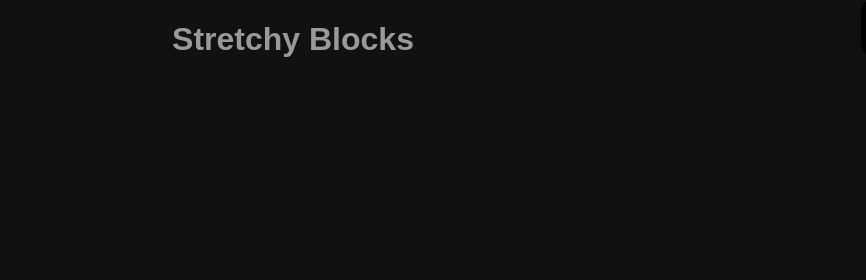
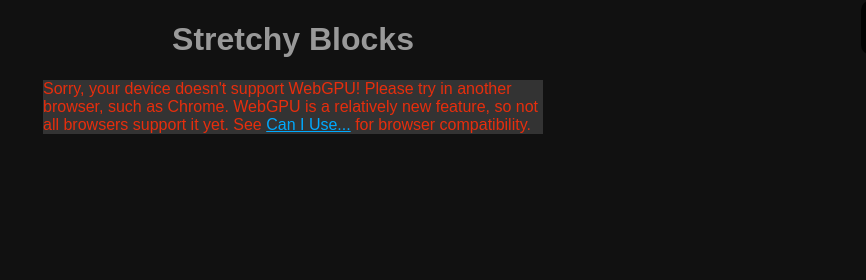
Before and after one commit to ptrgags/stretchy-blocks, a website with bundled scripts: page src/index.html in a window 1280 px wide. Shown: the top 280 px of the page, 347-1213 px from the left. Built offline with nearby package versions, Linux system fonts and the light colour scheme.

Commit message:
Make a warning when WebGPU is not available

```diff
--- a/src/index.html
+++ b/src/index.html
@@ -40,18 +40,35 @@
         .gh-icon img {
             width: 32px;
         }
+
+        #compatibility-warning {
+            display: none;
+            width: 500px;
+            color: #e72e0d;
+            background-color: #333333;
+        }
+
+        a {
+            color: #00aaff;
+        }
+
         </style>
     </head>
     <body>
+
         <div class="gh-icon">
             <a href="https://github.com/ptrgags/stretchy-blocks"><img alt="GitHub icon that links to the project repo" src="./assets/github-mark-white.svg" /></a>
         </div>
         <div class="container">
             <h1>Stretchy Blocks</h1>
+            <div id="compatibility-warning">
+                Sorry, your device doesn't support WebGPU! Please try in another browser, such as Chrome.
+                WebGPU is a relatively new feature, so not all browsers support it yet.
+                See <a href="https://caniuse.com/webgpu">Can I Use...</a> for browser compatibility.
+            </div>
             <canvas id="webgpu-canvas" width="500", height="700"></canvas>
             <div class="description">
             <p>
-
                 This is a learning project to get familiar with the basics of
                 WebGPU, as well as more practice with TypeScript.
             <p>
--- a/src/index.ts
+++ b/src/index.ts
@@ -1,9 +1,11 @@
 import { RenderPipeline } from "./render_pipeline.js";
 
 async function get_device(): Promise<GPUDevice> {
-    const adapter = await navigator.gpu.requestAdapter();
+    const adapter = await navigator.gpu?.requestAdapter();
     if (!adapter) {
-        throw new Error("Your browser doesn't support WebGPU :(");
+        const warning = document.getElementById("compatibility-warning") as HTMLElement;
+        warning.style.display = 'block';
+        throw new Error("Could not get WebGPU adapter :(");
     }
 
     return await adapter.requestDevice()
```
